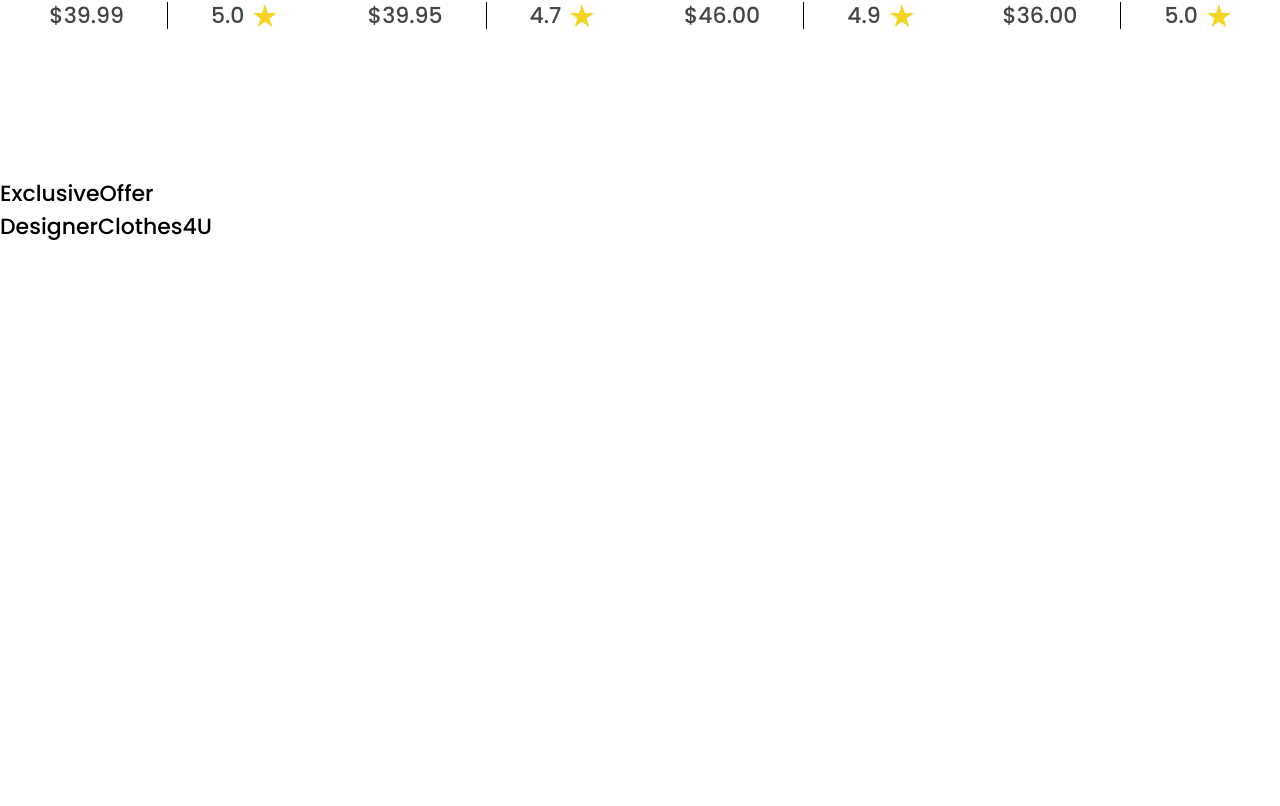
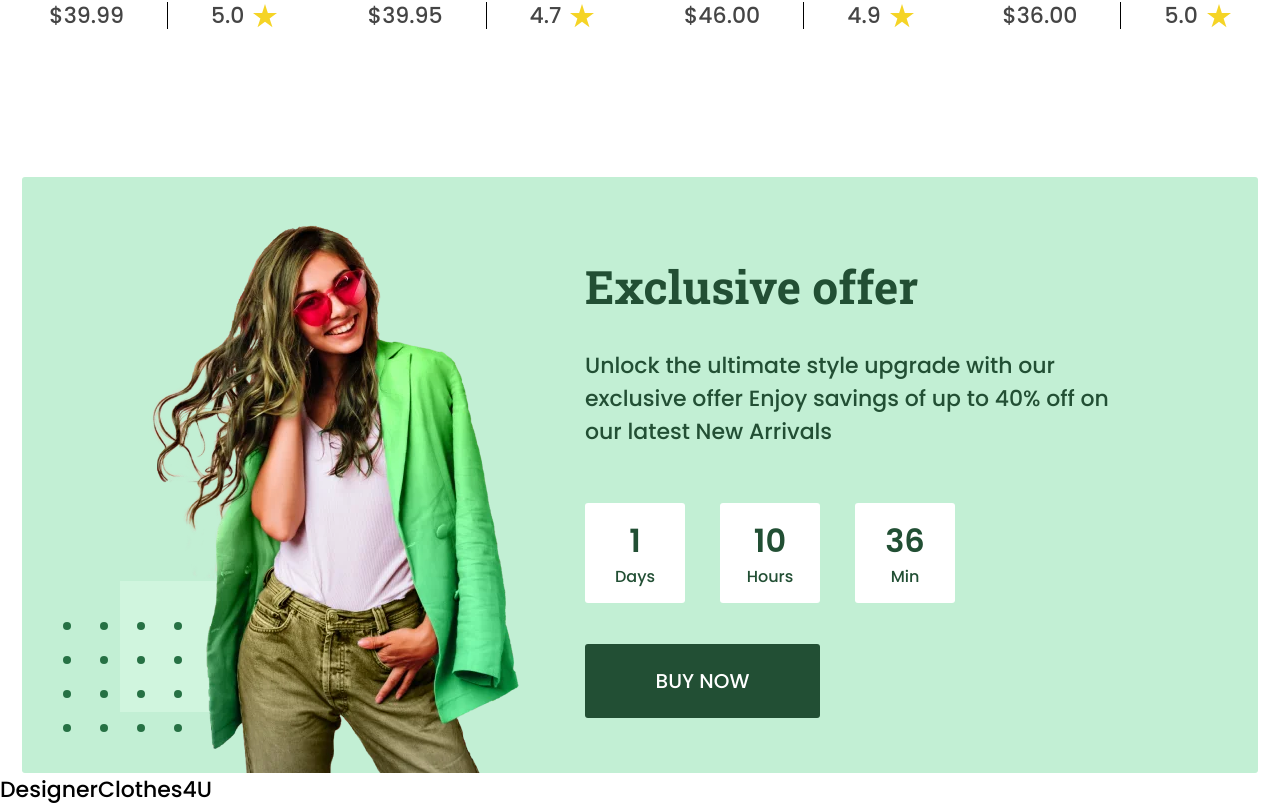
Before and after one commit to vinhhao-truong/rivo-ecomm-code-test, a Next.js app: page / in a window 1280 px wide. Shown: the part 3558-4364 px from the top of the page. Before the commit the page ends 3801 px from the top, so only its background shows below. Built offline with nearby package versions, Linux system fonts and the light colour scheme.

Commit message:
Update exclusive offer

```diff
--- /dev/null
+++ b/components/pages/Home/sections/ExclusiveOffer/ExOfferLeft.tsx
@@ -0,0 +1,19 @@
+import React from "react";
+import exclusiveOfferData from "@/data/pages/home/exclusive_offer.json";
+import Image from "next/image";
+
+const { imageURL } = exclusiveOfferData.left;
+
+const ExOfferLeft = () => {
+  return (
+    <Image
+      src={imageURL}
+      alt="exclusive_offer_image"
+      width={482}
+      height={596}
+      className="z-[1]"
+    />
+  );
+};
+
+export default ExOfferLeft;
--- /dev/null
+++ b/components/pages/Home/sections/ExclusiveOffer/ExOfferRight.tsx
@@ -0,0 +1,87 @@
+import React, { useEffect, useState } from "react";
+import exclusiveOfferData from "@/data/pages/home/exclusive_offer.json";
+import ReactProps from "@/interfaces/ReactProps";
+import moment from "moment";
+import { getClassNames } from "@/utils/common/getAttribs";
+import Button from "../../common/Button";
+
+const {
+  heading,
+  content,
+  endTime,
+  button: buttonContent,
+} = exclusiveOfferData.right;
+
+const CountDown: React.FC<ReactProps> = ({ className }) => {
+  type Remaining = {
+    Days: number;
+    Hours: number;
+    Min: number;
+  };
+
+  const initialRemaining: Remaining = {
+    Days: 0,
+    Hours: 0,
+    Min: 0,
+  };
+
+  const [remaining, setRemaining] = useState<Remaining>(initialRemaining);
+
+  useEffect(() => {
+    const tick = setInterval(() => {
+      const now = moment();
+      const endTimeMoment = moment(endTime);
+
+      const days = endTimeMoment.diff(now, "days");
+      const hours = endTimeMoment.diff(now, "hours") - 24 * days;
+      const mins =
+        endTimeMoment.diff(now, "minutes") - days * 24 * 60 - hours * 60; // normally 1 min lesser because seconds still ticking
+
+      setRemaining({
+        Days: days,
+        Hours: hours,
+        Min: mins,
+      });
+    }, 1000);
+
+    return () => clearInterval(tick);
+  }, []);
+
+  return (
+    <ul className={`${getClassNames(className)} flex gap-[35px]`}>
+      {Object.keys(remaining).map((title, idx) => {
+        return (
+          <li
+            className="bg-white rounded-[3px] w-[100px] h-[100px] flex flex-col justify-center items-center"
+            key={`ex_off_${title}`}
+          >
+            <p className="font-semibold text-[32px] leading-[48px]">
+              {
+                //@ts-ignore
+                remaining[title]
+              }
+            </p>
+            <p className="leading-[24px] text-[16px]">{title}</p>
+          </li>
+        );
+      })}
+    </ul>
+  );
+};
+
+const ExOfferRight = () => {
+  return (
+    <div className="mt-[75px] text-system-green-2">
+      <h2 className=" font-roboto-slab text-[46px] font-bold mb-5">
+        {heading}
+      </h2>
+      <p className="mb-10">{content}</p>
+      <CountDown className="mb-[41px]" />
+      <Button type="Filled" width="235px" height="74px">
+        {buttonContent}
+      </Button>
+    </div>
+  );
+};
+
+export default ExOfferRight;
--- a/components/pages/Home/sections/ExclusiveOffer/index.tsx
+++ b/components/pages/Home/sections/ExclusiveOffer/index.tsx
@@ -1,7 +1,25 @@
+import Container from "@/components/layouts/Container";
 import React from "react";
+import exclusiveOfferData from "@/data/pages/home/exclusive_offer.json";
+import ExOfferLeft from "./ExOfferLeft";
+import ExOfferRight from "./ExOfferRight";
+import DotPattern from "../../common/DotPattern";
 
 const ExclusiveOffer = () => {
-  return <div>ExclusiveOffer</div>;
+  return (
+    <Container
+      style={{
+        backgroundColor: exclusiveOfferData.backgroundColor,
+      }}
+      className="h-[596px] rounded-[3px] flex justify-between pl-[81px] pr-[121px] relative"
+    >
+      {/* slight green rect on bottom left side */}
+      <div className="absolute w-[190px] h-[131px] bg-[#DFFBEA]/50 top-[404px] left-[98px]" />
+      <DotPattern col={5} className="absolute bottom-[41px] left-[41px]" />
+      <ExOfferLeft />
+      <ExOfferRight />
+    </Container>
+  );
 };
 
 export default ExclusiveOffer;
--- /dev/null
+++ b/data/pages/home/exclusive_offer.json
@@ -0,0 +1,12 @@
+{
+  "left": {
+    "imageURL": "/images/pages/home/exclusive_offer/offer.webp"
+  },
+  "right": {
+    "heading": "Exclusive offer",
+    "content": "Unlock the ultimate style upgrade with our exclusive offer Enjoy savings of up to 40% off on our latest New Arrivals",
+    "endTime": "2024-01-21T17:00:00.000Z",
+    "button": "BUY NOW"
+  },
+  "backgroundColor": "#C2EFD4"
+}
```
